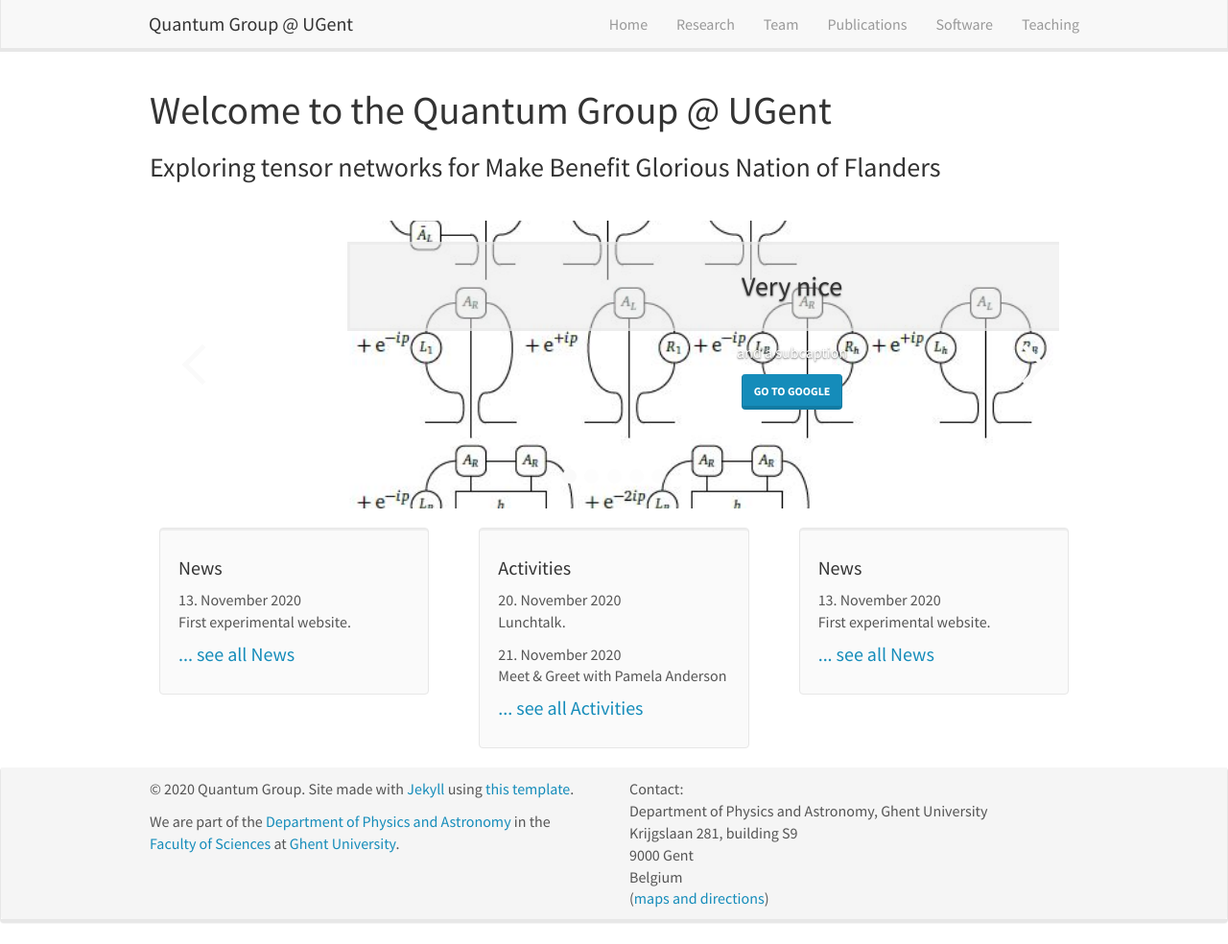
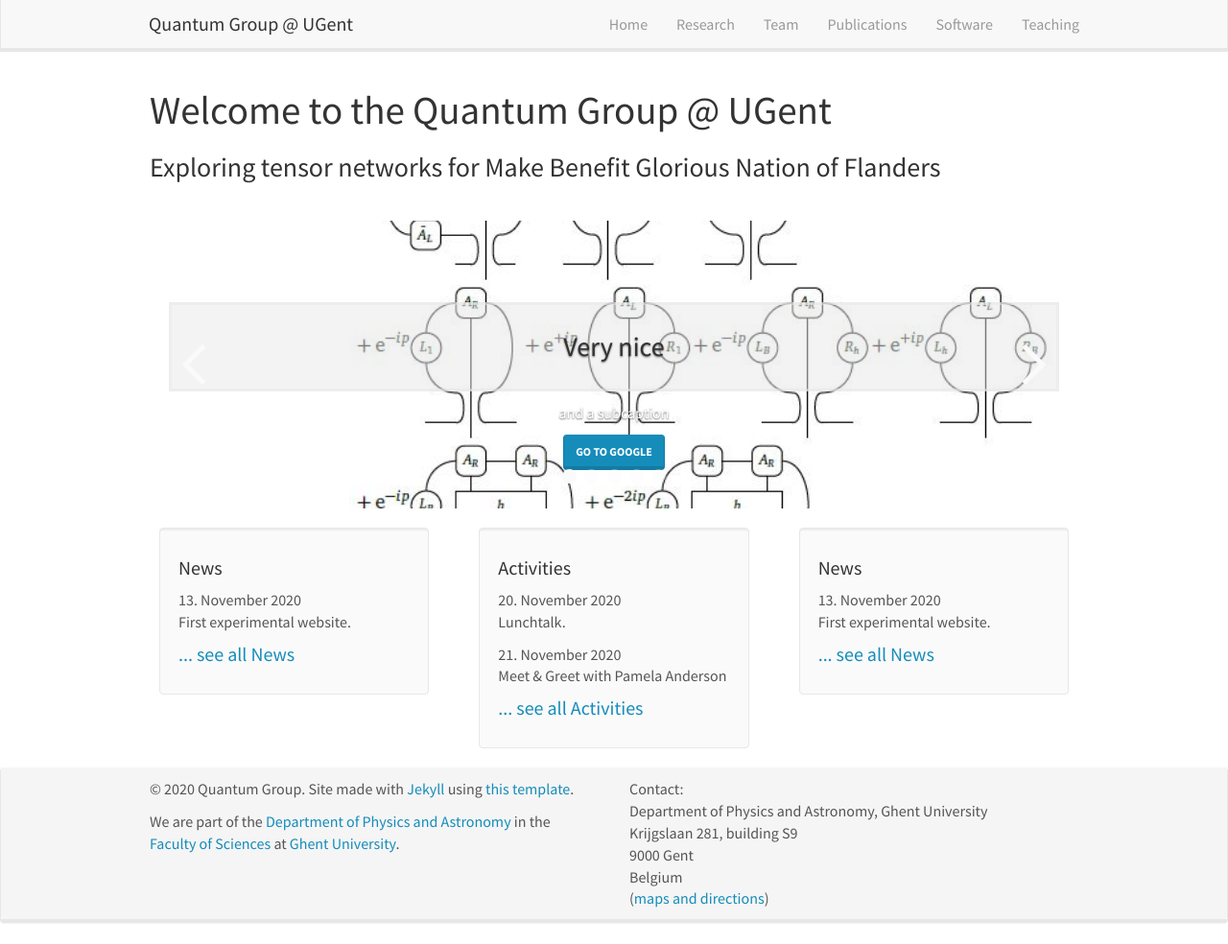
Before and after one commit to quantumghent/quantumghent.github.io, a Jekyll site: the page built from _pages/home.md, in a window 1280 px wide and 984 px high. Shown: the whole window at 96% size. Built offline with Jekyll 4.4.1, drawn with Linux system fonts in a browser that asks for light colours; nearby versions of some CDN libraries.

Commit message:
Update _carousel.scss

```diff
--- a/_sass/bootstrap/_carousel.scss
+++ b/_sass/bootstrap/_carousel.scss
@@ -216,7 +216,7 @@
 // -----------------------------
 // Hidden by default for smaller viewports
 .carousel-caption {
-  position: relative;
+  position: absolute;
   left: 0;
   right: 0;
   bottom: 20px;
@@ -257,12 +257,7 @@
     }
   }
 
-  // Show and left align the captions
-  .carousel-caption {
-    left: 20%;
-    right: 20%;
-    padding-bottom: 30px;
-  }
+
 
   // Move up the indicators
   .carousel-indicators {
```
